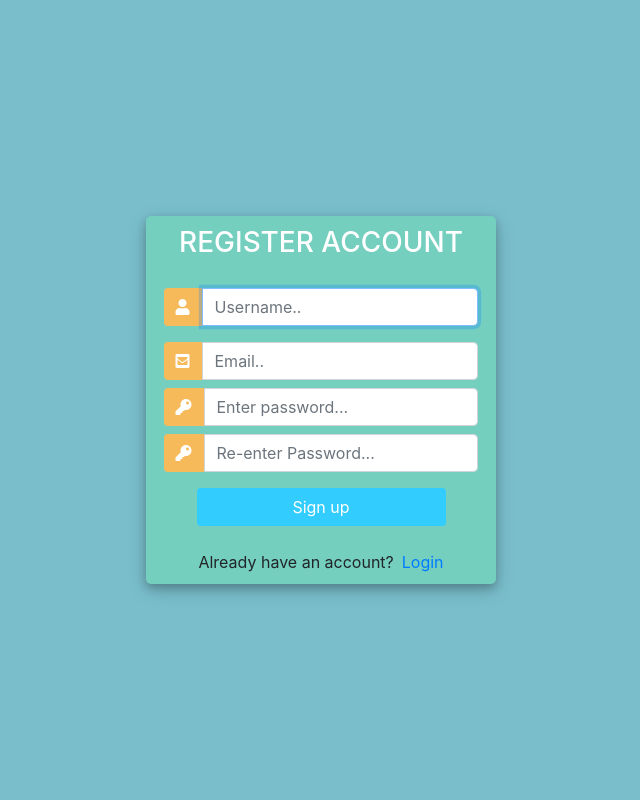
After one commit to AYUSHJD098/CRM-customer_management, a Django app: page /register in a window 1280 px wide. The commit adds this page. Shown: the whole page, without its empty margins (319-959 px from the left). Run offline with Django 3.2, Linux system fonts and the light colour scheme; some libraries are stand-ins or nearby versions.

Commit message:
registration page completed

```diff
--- a/accounts/forms.py
+++ b/accounts/forms.py
@@ -1,6 +1,8 @@
 from django.forms import ModelForm
 from .models import  Order, Customer
-
+from django import forms
+from django.contrib.auth.models import User
+from django.contrib.auth.forms import UserCreationForm
 
 class OrderForm(ModelForm):
 	class Meta:
@@ -12,3 +14,8 @@ class CustomerForm(ModelForm):
 	class Meta:
 		model = Customer
 		fields = '__all__'
+
+class CreateUserForm(UserCreationForm):
+	class Meta:
+		model = User
+		fields = ['username', 'email', 'password1','password2']
--- a/accounts/models.py
+++ b/accounts/models.py
@@ -46,3 +46,4 @@ class Order(models.Model):
 	product  = models.ForeignKey(Product, null=True, on_delete=models.SET_NULL)
 	date_created = models.DateTimeField(auto_now_add=True, null=True)
 	status = models.CharField(max_length=200, null=True, choices=STATUS)
+	note = models.CharField(max_length=1000, null=True)
--- a/accounts/templates/accounts/dashboard.html
+++ b/accounts/templates/accounts/dashboard.html
@@ -35,10 +35,9 @@
 	</div>
 
 	<div class="col-md-7">
+		<div class="card card-body">
 		<h5>LAST 5 ORDERS</h5>
 		<hr>
-		<div class="card card-body">
-			<a class="btn btn-primary  btn-sm btn-block" href="{% url 'create_order' %}">Create Order</a>
 			<table class="table table-sm">
 				<tr>
 					<th>Product</th>
@@ -62,6 +61,7 @@
 
 
 			</table>
+			</div>
 		</div>
 	</div>
 
--- a/accounts/templates/accounts/products.html
+++ b/accounts/templates/accounts/products.html
@@ -18,7 +18,7 @@
 								<tr>
 								 <td>{{ i.name}}</td>
 								 <td>{{ i.category}}</td>
-								 <td>{{ i.price}}</td>
+								 <td>${{ i.price}}</td>
 								</tr>
 
 							{% endfor %}
--- /dev/null
+++ b/accounts/templates/accounts/register.html
@@ -0,0 +1,138 @@
+	<!DOCTYPE html>
+<html>
+
+<head>
+	<title>Register</title>
+	<link rel="stylesheet" href="https://stackpath.bootstrapcdn.com/bootstrap/4.1.3/css/bootstrap.min.css" integrity="sha384-MCw98/SFnGE8fJT3GXwEOngsV7Zt27NXFoaoApmYm81iuXoPkFOJwJ8ERdknLPMO" crossorigin="anonymous">
+	<script src="https://ajax.googleapis.com/ajax/libs/jquery/3.3.1/jquery.min.js"></script>
+	<link rel="stylesheet" href="https://use.fontawesome.com/releases/v5.6.1/css/all.css" integrity="sha384-gfdkjb5BdAXd+lj+gudLWI+BXq4IuLW5IT+brZEZsLFm++aCMlF1V92rMkPaX4PP" crossorigin="anonymous">
+
+	<style>
+		body,
+		html {
+			margin: 0;
+			padding: 0;
+			height: 100%;
+			background: #7abecc !important;
+		}
+		.user_card {
+			width: 350px;
+			margin-top: auto;
+			margin-bottom: auto;
+			background: #74cfbf;
+			position: relative;
+			display: flex;
+			justify-content: center;
+			flex-direction: column;
+			padding: 10px;
+			box-shadow: 0 4px 8px 0 rgba(0, 0, 0, 0.2), 0 6px 20px 0 rgba(0, 0, 0, 0.19);
+			-webkit-box-shadow: 0 4px 8px 0 rgba(0, 0, 0, 0.2), 0 6px 20px 0 rgba(0, 0, 0, 0.19);
+			-moz-box-shadow: 0 4px 8px 0 rgba(0, 0, 0, 0.2), 0 6px 20px 0 rgba(0, 0, 0, 0.19);
+			border-radius: 5px;
+
+		}
+
+		.form_container {
+			margin-top: 20px;
+		}
+
+		#form-title{
+			color: #fff;
+		}
+		.login_btn {
+			width: 100%;
+			background: #33ccff !important;
+			color: white !important;
+		}
+		.login_btn:focus {
+			box-shadow: none !important;
+			outline: 0px !important;
+		}
+		.login_container {
+			padding: 0 2rem;
+		}
+		.input-group-text {
+			background: #f7ba5b !important;
+			color: white !important;
+			border: 0 !important;
+			border-radius: 0.25rem 0 0 0.25rem !important;
+		}
+		.input_user,
+		.input_pass:focus {
+			box-shadow: none !important;
+			outline: 0px !important;
+		}
+
+	</style>
+
+</head>
+<body>
+	<div class="container h-100">
+		<div class="d-flex justify-content-center h-100">
+			<div class="user_card">
+				<div class="d-flex justify-content-center">
+					<h3 id="form-title">REGISTER ACCOUNT</h3>
+				</div>
+				<div class="d-flex justify-content-center form_container">
+
+					<form method="POST" action="">
+
+						<div class="input-group mb-3">
+							<div class="input-group-append">
+								<span class="input-group-text"><i class="fas fa-user"></i></span>
+							</div>
+							{{form.username}}
+						</div>
+						<div class="input-group mb-2">
+							<div class="input-group-append">
+								<span class="input-group-text"><i class="fas fa-envelope-square"></i></span>
+							</div>
+							{{form.email}}
+						</div>
+						<div class="input-group mb-2">
+							<div class="input-group-append">
+								<span class="input-group-text"><i class="fas fa-key"></i></span>
+							</div>
+							{{form.password1}}
+
+						</div>
+						<div class="input-group mb-2">
+							<div class="input-group-append">
+								<span class="input-group-text"><i class="fas fa-key"></i></span>
+							</div>
+							{{form.password2}}
+						</div>
+
+				   		<div class="d-flex justify-content-center mt-3 login_container">
+				 			<input class="btn login_btn" type="submit" value="Sign up">
+				   		</div>
+					</form>
+				</div>
+
+				<div class="mt-4">
+					<div class="d-flex justify-content-center links">
+						Already have an account? <a href="{% url 'login' %}" class="ml-2">Login</a>
+					</div>
+				</div>
+			</div>
+		</div>
+	</div>
+	<script>
+						/* Because i didnt set placeholder values in forms.py they will be set here using vanilla Javascript
+		//We start indexing at one because CSRF_token is considered and input field
+		 */
+
+		//Query All input fields
+		var form_fields = document.getElementsByTagName('input')
+		form_fields[0].placeholder='Username..';
+		form_fields[1].placeholder='Email..';
+		form_fields[2].placeholder='Enter password...';
+		form_fields[3].placeholder='Re-enter Password...';
+
+
+		for (var field in form_fields){
+			form_fields[field].className += ' form-control'
+		}
+	</script>
+</body>
+</html>
--- a/accounts/urls.py
+++ b/accounts/urls.py
@@ -4,10 +4,12 @@ from accounts import views
 
 urlpatterns = [
     path('', views.home, name="home"),
-    path('customer/<str:pk>', views.customer, name="customer"),
+    path('customer/<str:pk>/', views.customer, name="customer"),
     path('products/', views.products, name='product'),
-    path('add_order/', views.create_order, name='create_order'),
-    path('update_order/<str:pk>', views.update_order, name='update_order'),
-    path('delete_order/<str:pk>', views.delete_order, name='delete_order'),
-    path('add_customer/', views.create_customer, name='create_customer')
+    path('add_order/<str:pk>/', views.create_order, name='create_order'),
+    path('update_order/<str:pk>/', views.update_order, name='update_order'),
+    path('delete_order/<str:pk>/', views.delete_order, name='delete_order'),
+    path('add_customer/', views.create_customer, name='create_customer'),
+    path('login', views.login, name='login'),
+    path('register', views.register, name='register'),
 ]
--- a/accounts/views.py
+++ b/accounts/views.py
@@ -2,6 +2,10 @@ from django.shortcuts import render, redirect
 from django.http import HttpResponse
 from .models import  *
 from .forms import *
+from django.forms import inlineformset_factory
+from .filters import  OrderFilter
+from django.contrib.auth.forms import UserCreationForm
+
 
 def home(request):
 	order = Order.objects.all()
@@ -18,39 +22,33 @@ def home(request):
 
 def customer(request, pk):
 	customer = Customer.objects.get(id=pk)
-
 	order = customer.order_set.all()
+	myfilter = OrderFilter(request.GET, queryset=order)
+	order = myfilter.qs
 	order_count = customer.order_set.count()
-	return render(request, 'accounts/customer.html', {'orders':order, 'customer':customer, 'order_count':order_count})
+	return render(request, 'accounts/customer.html', {'myfilter':myfilter, 'orders':order, 'customer':customer, 'order_count':order_count})
 
 def products(request):
 	products = Product.objects.all()
 	return render(request, 'accounts/products.html', {'products':products})
 
 
-def create_order(request):
+def create_order(request, pk):
+	OrderFormSet = inlineformset_factory(Customer, Order, fields=('product', 'status'), extra=10 )
+	customer = Customer.objects.get(id=pk)
+	formset = OrderFormSet(queryset=Order.objects.none(),instance=customer)
+	#form = OrderForm(initial={'customer':customer})
+	if request.method == 'POST':
+		#print('Printing POST:', request.POST)
+		#form = OrderForm(request.POST)
+		formset = OrderFormSet(request.POST, instance=customer)
+		if formset.is_valid():
+			formset.save()
+			return redirect('/')
 
-	form = OrderForm()
-
-	if request.method == 'POST':
-		form = OrderForm(request.POST)
-
-		form.save()
-		return redirect("/")
-	context = {"form":form}
+	context = {'form':formset}
 	return render(request, 'accounts/order_form.html', context)
 
-def create_order(request):
-
-	form = OrderForm()
-
-	if request.method == 'POST':
-		form = OrderForm(request.POST)
-		if form.is_valid():
-			form.save()
-			return redirect("/")
-	context = {"form":form}
-	return render(request, 'accounts/order_form.html', context)
 
 def update_order(request, pk):
 
@@ -85,3 +83,22 @@ def delete_order(request, pk):
 		return redirect('/')
 	context = {'order':order}
 	return render(request,'accounts/delete.html', context)
+
+
+
+
+
+
+def register(request):
+	form = CreateUserForm()
+	if request.method == 'POST':
+		form = CreateUserForm(request.POST)
+		if form.is_valid():
+
+			form.save()
+	context = {'form':form}
+	return render(request, 'accounts/register.html', context)
+
+def login(request):
+	context = {}
+	return render(request, 'accounts/login.html')
--- a/crm/settings.py
+++ b/crm/settings.py
@@ -39,6 +39,7 @@ INSTALLED_APPS = [
     'django.contrib.messages',
     'django.contrib.staticfiles',
     'accounts',
+    'django_filters',
 ]
 
 MIDDLEWARE = [
```
Also changed, not shown: accounts/filters.py (added, +13 -0 lines), accounts/templates/accounts/customer.html (+5 -3 lines), accounts/templates/accounts/login.html (added, +120 -0 lines), accounts/templates/accounts/order_form.html (+17 -6 lines), accounts/migrations/0008_order_note.py (added), db.sqlite3.
